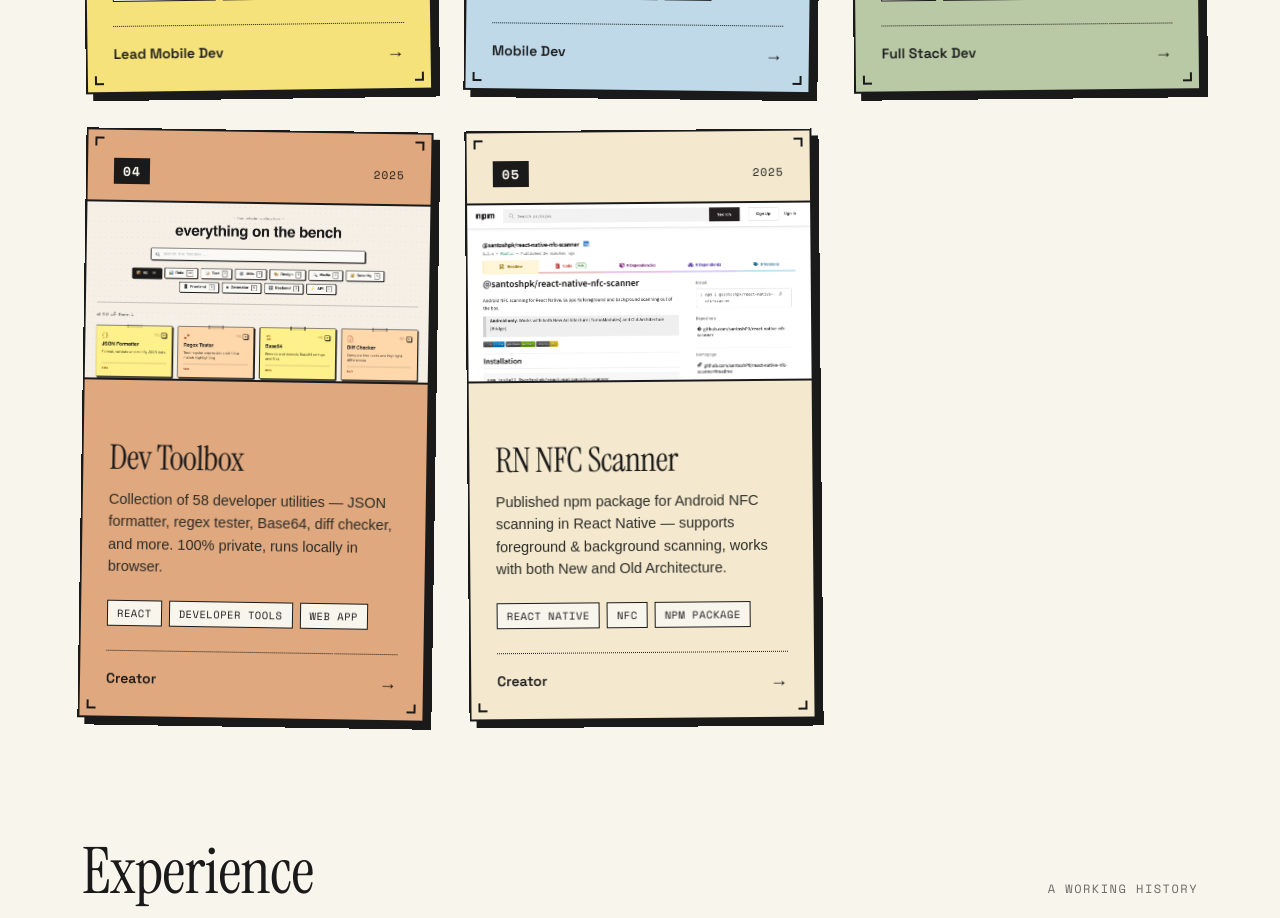
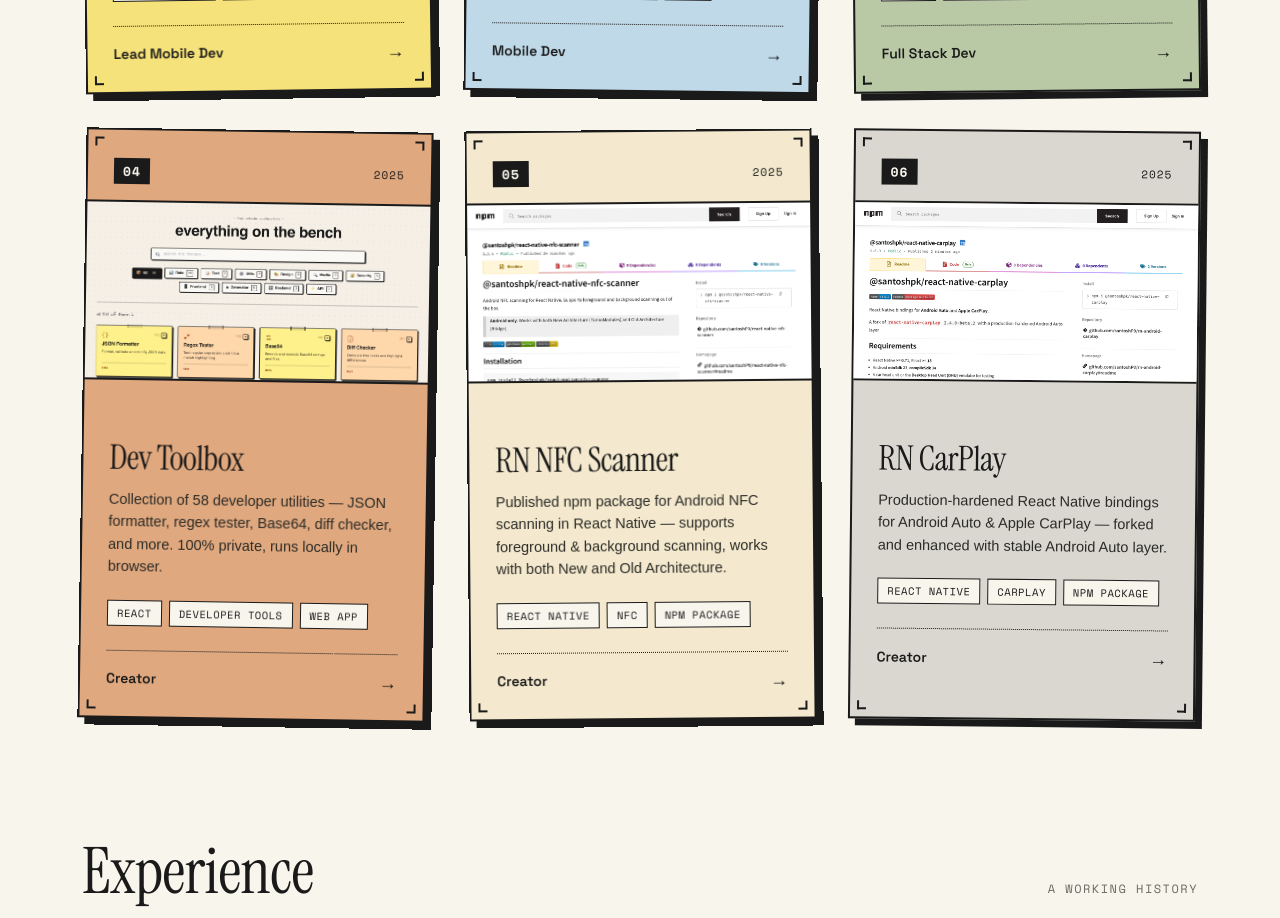
Before and after one commit to santoshP0/MyPortfolio, a React (Vite) app: page / in a window 1280 px wide. Shown: the part 1560-2478 px from the top of the page. Built offline with nearby package versions, Linux system fonts and the light colour scheme.

Commit message:
Add RN CarPlay project details and image to portfolio

```diff
--- a/src/constants/copy/neo-portfolio.js
+++ b/src/constants/copy/neo-portfolio.js
@@ -9,6 +9,7 @@ import TwilioImage from "../../Assets/Projects/twilio.png";
 import YashToysImage from "../../Assets/Projects/yashToys.png";
 import DevToolboxImage from "../../Assets/Projects/devToolbox.png";
 import NfcScannerImage from "../../Assets/Projects/nfcScanner.png";
+import CarPlayImage from "../../Assets/Projects/carplay.png";
 
 export const NAV = {
   name: "Santosh Kumar",
@@ -108,6 +109,18 @@ export const PROJECTS = [
     rotate: -0.5,
     image: NfcScannerImage,
     link: "https://www.npmjs.com/package/@santoshpk/react-native-nfc-scanner",
+  },
+  {
+    num: "06",
+    year: "2025",
+    title: "RN CarPlay",
+    desc: "Production-hardened React Native bindings for Android Auto & Apple CarPlay — forked and enhanced with stable Android Auto layer.",
+    tags: ["React Native", "CarPlay", "npm Package"],
+    role: "Creator",
+    color: "#D9D7CF",
+    rotate: 0.6,
+    image: CarPlayImage,
+    link: "https://www.npmjs.com/package/@santoshpk/react-native-carplay",
   },
 ];
 
```
Also changed, not shown: src/Assets/Projects/carplay.png (added).
